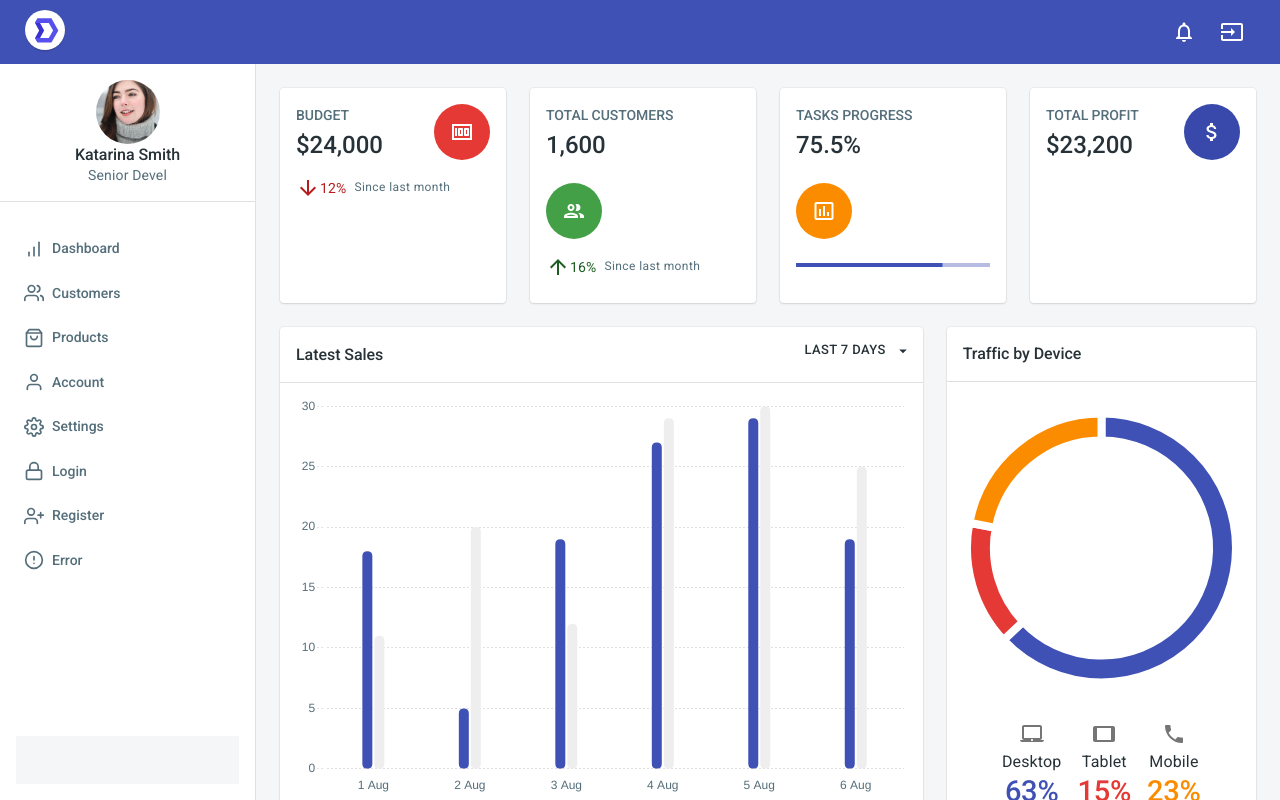
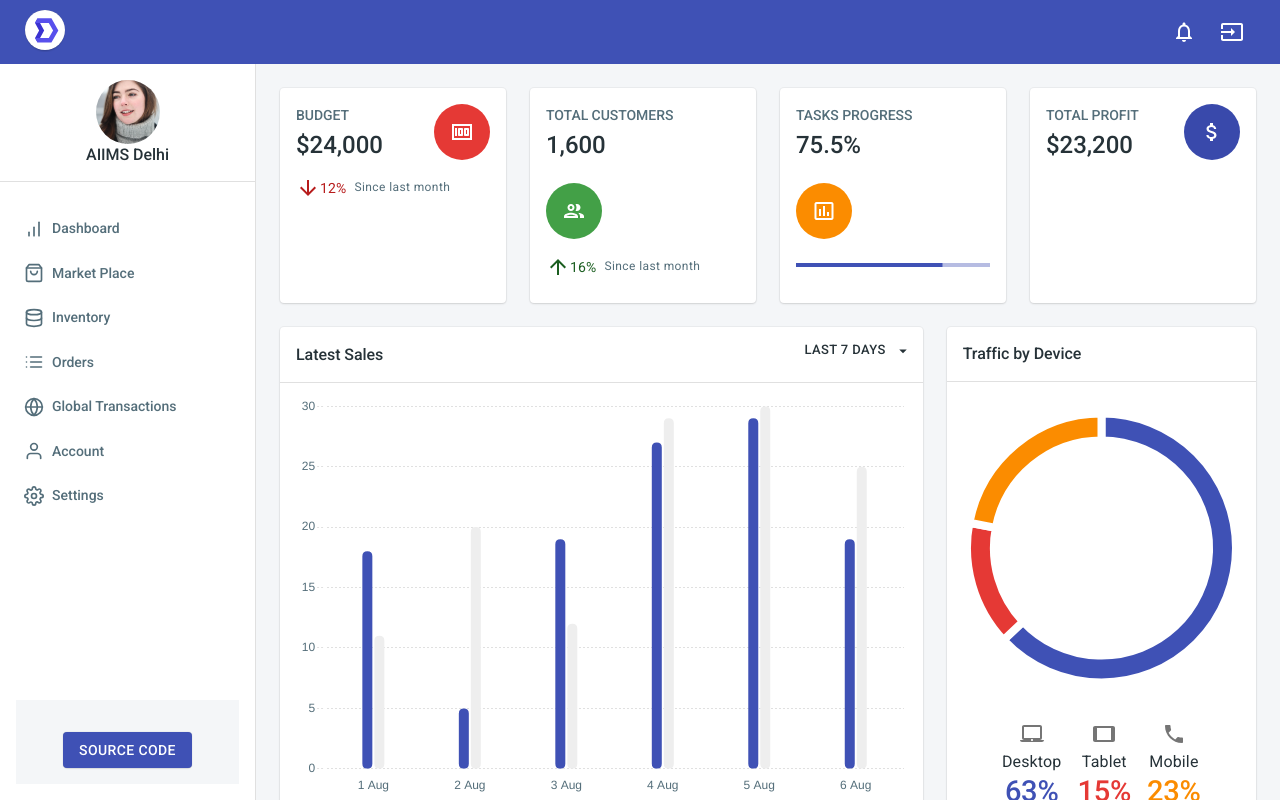
Before and after one commit to PPE-KIT-TRACKING/PPEKIT-TRACKER, a React (Create React App) app: page /app/dashboard in a window 1280 px wide. Built offline with nearby package versions, Linux system fonts and the light colour scheme.

Commit message:
added Drawer

```diff
--- a/src/layouts/DashboardLayout/NavBar/index.js
+++ b/src/layouts/DashboardLayout/NavBar/index.js
@@ -20,16 +20,65 @@ import {
   ShoppingBag as ShoppingBagIcon,
   User as UserIcon,
   UserPlus as UserPlusIcon,
-  Users as UsersIcon
+  Users as UsersIcon,
+  Globe as GlobalIcon,
+  Database as InventoryIcon,
+  List as OrdersIcon
 } from 'react-feather';
 import NavItem from './NavItem';
 
+// const user = {
+//   avatar: '/static/images/avatars/avatar_6.png',
+//   jobTitle: 'Senior Developer',
+//   name: 'Katarina Smith'
+// };
 const user = {
   avatar: '/static/images/avatars/avatar_6.png',
-  jobTitle: 'Senior Devel',
-  name: 'Katarina Smith',
-  type:"hospital"
+  name: 'AIIMS Delhi'
 };
+
+// const items = [
+//   {
+//     href: '/app/dashboard',
+//     icon: BarChartIcon,
+//     title: 'Dashboard'
+//   },
+//   {
+//     href: '/app/customers',
+//     icon: UsersIcon,
+//     title: 'Customers'
+//   },
+//   {
+//     href: '/app/products',
+//     icon: ShoppingBagIcon,
+//     title: 'Products'
+//   },
+//   {
+//     href: '/app/account',
+//     icon: UserIcon,
+//     title: 'Account'
+//   },
+//   {
+//     href: '/app/settings',
+//     icon: SettingsIcon,
+//     title: 'Settings'
+//   },
+//   {
+//     href: '/login',
+//     icon: LockIcon,
+//     title: 'Login'
+//   },
+//   {
+//     href: '/register',
+//     icon: UserPlusIcon,
+//     title: 'Register'
+//   },
+//   {
+//     href: '/404',
+//     icon: AlertCircleIcon,
+//     title: 'Error'
+//   }
+// ];
 
 const items = [
   {
@@ -39,13 +88,23 @@ const items = [
   },
   {
     href: '/app/customers',
-    icon: UsersIcon,
-    title: 'Customers'
+    icon: ShoppingBagIcon,
+    title: 'Market Place'
   },
   {
     href: '/app/products',
-    icon: ShoppingBagIcon,
-    title: 'Products'
+    icon: InventoryIcon,
+    title: 'Inventory'
+  },
+  {
+    href: '/app/customers',
+    icon: OrdersIcon,
+    title: 'Orders'
+  },
+  {
+    href: '/app/customers',
+    icon: GlobalIcon,
+    title: 'Global Transactions'
   },
   {
     href: '/app/account',
@@ -56,23 +115,9 @@ const items = [
     href: '/app/settings',
     icon: SettingsIcon,
     title: 'Settings'
-  },
-  {
-    href: '/login',
-    icon: LockIcon,
-    title: 'Login'
-  },
-  {
-    href: '/register',
-    icon: UserPlusIcon,
-    title: 'Register'
-  },
-  {
-    href: '/404',
-    icon: AlertCircleIcon,
-    title: 'Error'
   }
 ];
+
 
 const useStyles = makeStyles(() => ({
   mobileDrawer: {
@@ -158,6 +203,14 @@ const NavBar = ({ onMobileClose, openMobile }) => {
           justifyContent="center"
           mt={2}
         >
+          <Button
+            color="primary"
+            component="a"
+            href="https://react-material-kit.devias.io"
+            variant="contained"
+          >
+            Source Code
+          </Button>
         </Box>
       </Box>
     </Box>
```
